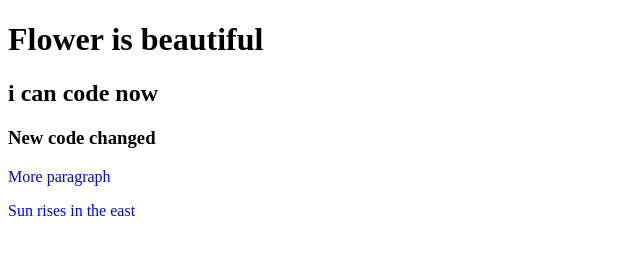
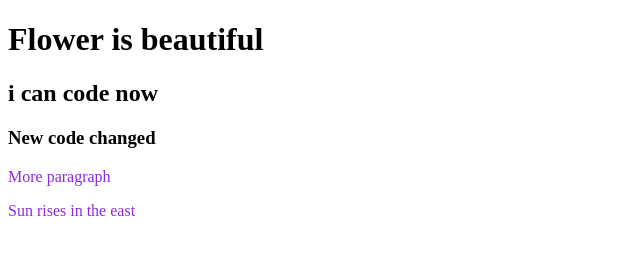
Before and after one commit to ayeshayea/my-first-repo, a plain HTML site: page index.html in a window 1280 px wide. Shown: the whole page, without its empty margins (0-640 px from the left). Drawn offline with Linux system fonts and the light colour scheme.

Commit message:
color changed

```diff
--- a/style.css
+++ b/style.css
@@ -1,3 +1,3 @@
 p{
-    color: blue;
+    color: blueviolet;
 }
```
